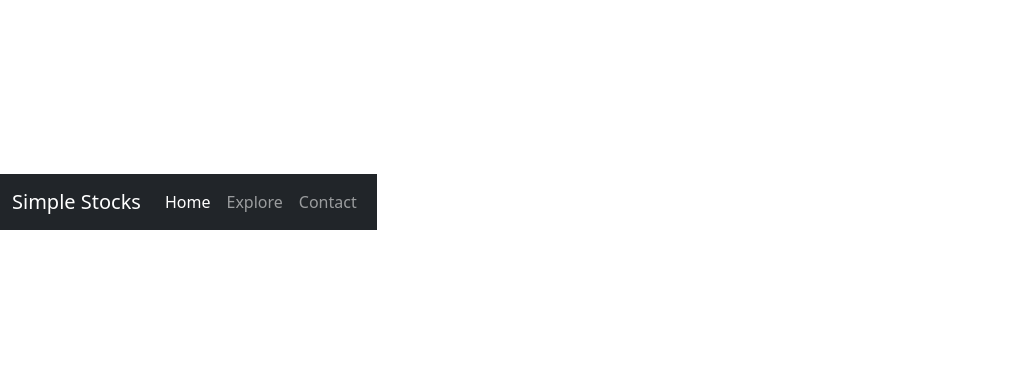
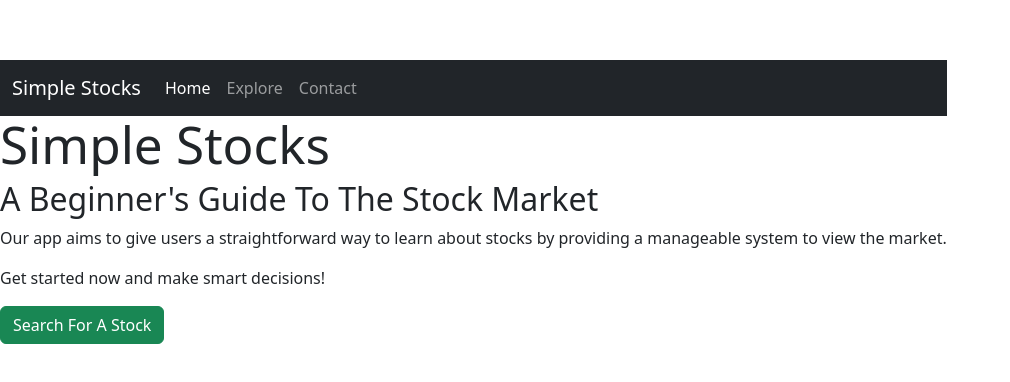
Before and after one commit to ZVKubajak/simple-stocks, a React (Vite) app in the folder client/: page / in a window 1280 px wide. Shown: the part 198-580 px from the top of the page, without its empty margins (0-1010 px from the left). Built offline with nearby package versions, Linux system fonts and the light colour scheme.

Commit message:
Created Layout For Home.tsx

```diff
--- a/client/src/pages/Home.tsx
+++ b/client/src/pages/Home.tsx
@@ -1,7 +1,17 @@
+import Button from "react-bootstrap/Button";
+
 const Home = () => {
   return (
     <main>
+      <h1>Simple Stocks</h1>
+      <h2>A Beginner's Guide To The Stock Market</h2>
 
+      <p>
+        Our app aims to give users a straightforward way to learn about stocks by providing a manageable system to view the market.
+      </p>
+      <p>Get started now and make smart decisions!</p>
+
+      <Button variant="success">Search For A Stock</Button>
     </main>
   );
 };
```
